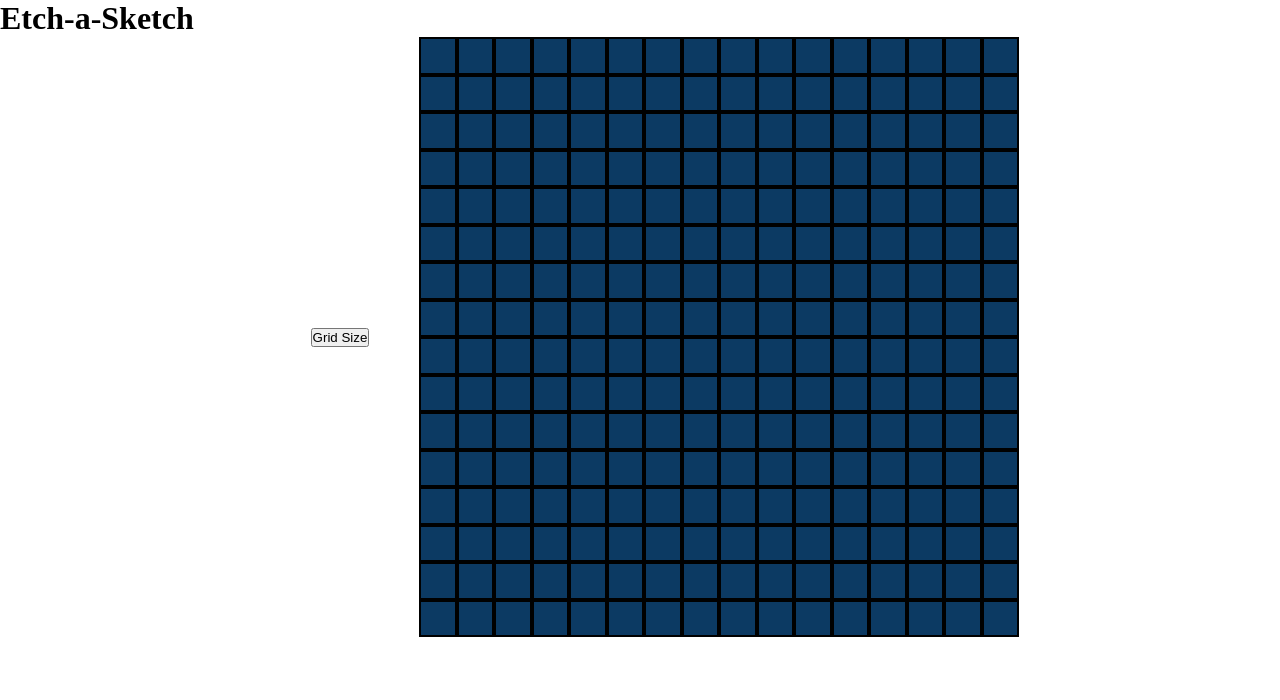
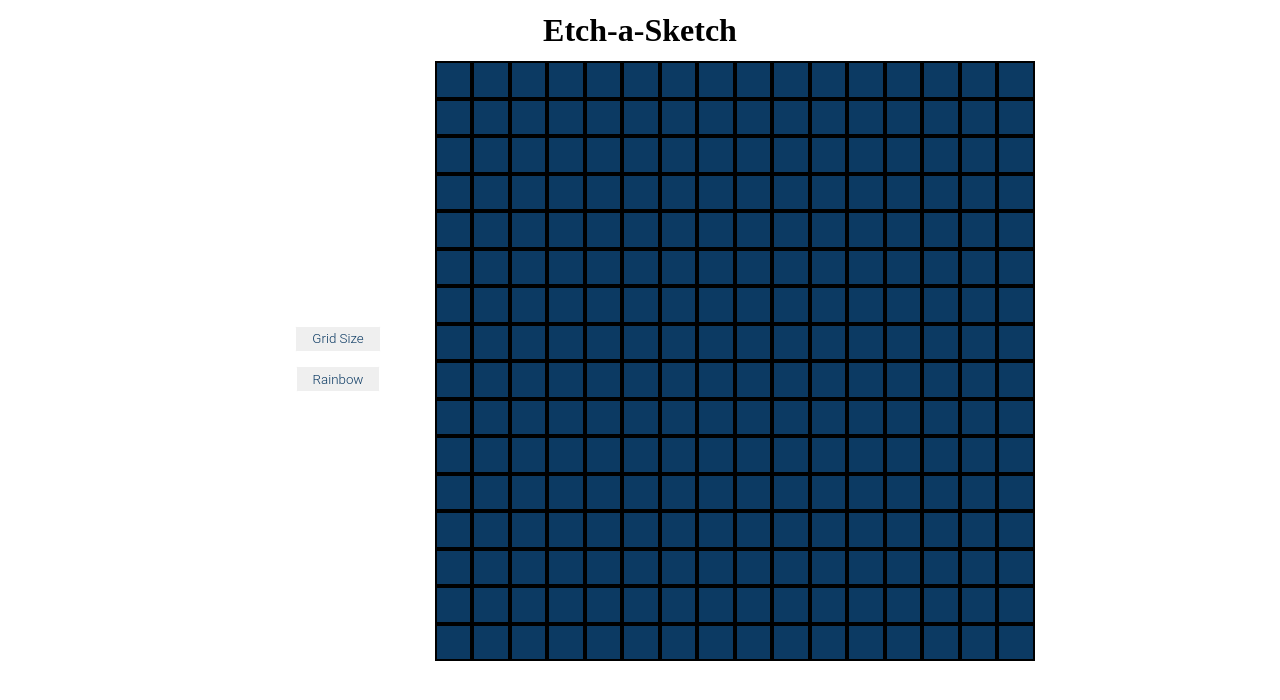
Before and after one commit to AadhilMoola/odinEtchASketch, a plain HTML site: page index.html in a window 1280 px wide. Drawn offline with Linux system fonts and the light colour scheme.

Commit message:
Made a Rainbow button that colors in random colors

```diff
--- a/index.html
+++ b/index.html
@@ -18,6 +18,7 @@
 
     <div id="selectors">
     <button id="gridSizeButton" class="selectorButton">Grid Size</button>
+    <button id="rainbowButton" class="selectorButton">Rainbow</button>
     </div>
 
     <div id="gridContainer">
--- a/script.js
+++ b/script.js
@@ -2,27 +2,8 @@ let header_div = document.querySelector('#header')
 let body_div = document.querySelector('#bodyDiv')
 let selectors_div = document.querySelector('#selectors')
 let gridSize_button = document.querySelector('#gridSizeButton')
+let rainbow_button = document.querySelector('#rainbowButton')
 let container_div = document.querySelector('#gridContainer')
-
-
-
-
-
-/* This Does not work for creating a grid in the same footprint each time
-function gridCreate(size){
- for(let i=0; i<size; i++){
-    let containerRow = document.createElement('div')
-    container_div.appendChild(containerRow)
-    containerRow.classList.add('containerRow')
- for(let i=0; i<size; i++){
-    let grid = document.createElement('div')
-    grid.classList.add('grid')
-    containerRow.appendChild(grid)
-}
-
-}
-
-} */
 
 
 function gridCreate(size){
@@ -60,5 +41,19 @@ container_div.style.cssText = `grid-template-columns: repeat(${size}, 1fr);`
 })
 
 
+//rainbow button
+rainbow_button.addEventListener('click', function(){
+    let grid_div = document.querySelectorAll('.grid')
+    for(let i=0; i<grid_div.length; i++){
+        let r = Math.random()*255
+        let g = Math.random()*255
+        let b = Math.random()*255
+
+        grid_div[i].addEventListener('mouseenter',function(){
+            grid_div[i].style.cssText = `background-color:rgb(${r}, ${g}, ${b})`
+        })}
+})
+
+
 
 gridCreate(16)
--- a/styles.css
+++ b/styles.css
@@ -3,6 +3,15 @@
     padding:0;
     box-sizing: border-box;
 }
+
+#header{
+    display: flex;
+    justify-content: center;
+    padding: 12px;
+}
+
+
+
 
 #bodyDiv{
     display: flex;
@@ -16,8 +25,31 @@
     flex-flow: column wrap;
     justify-content: center;
     align-items: center;
+    gap: 10px;
     padding: 50px;
 }
+
+button{
+display:inline-block;
+padding:0.35em 1.2em;
+border:0.1em solid #FFFFFF;
+margin:0 0.3em 0.3em 0;
+border-radius:0.12em;
+box-sizing: border-box;
+text-decoration:none;
+font-family:'Roboto',sans-serif;
+font-weight:300;
+color:rgb(12, 58, 99);
+text-align:center;
+transition: all 0.2s;
+
+}
+
+button:hover{
+    color:red;
+    background-color:#FFFFFF;
+    border:0.1em solid #000000; ;
+    }
 
 #gridContainer{
     display: grid;
```
